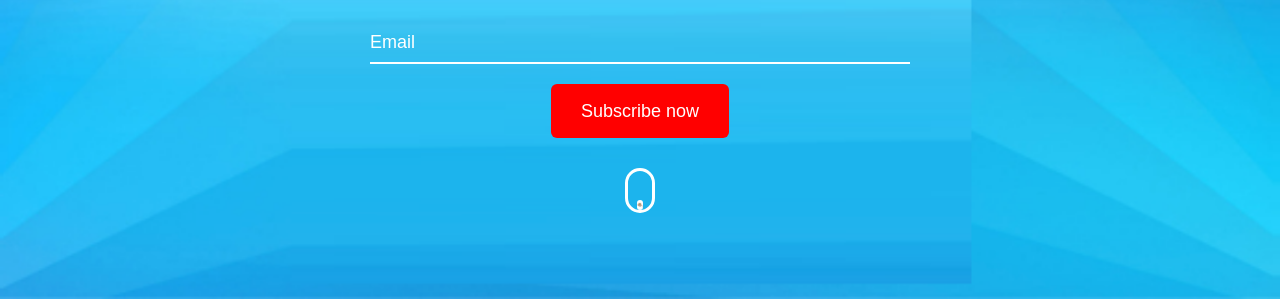
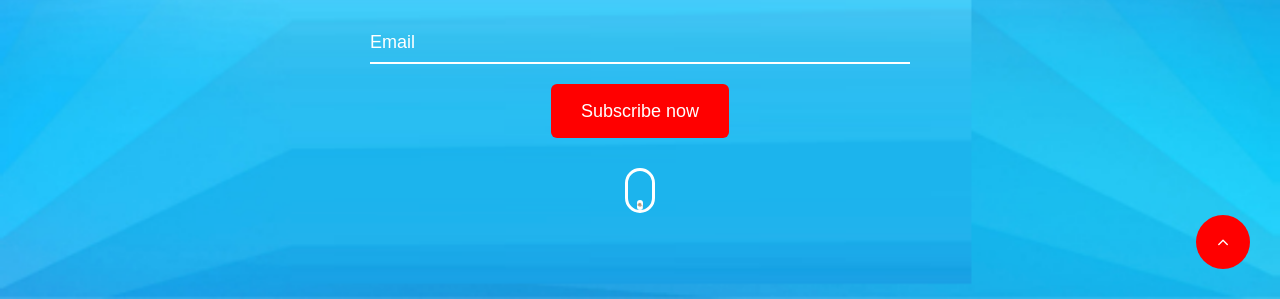
Before and after one commit to arturasdanielius/5-coming-soon, a website: page index.html in a window 1280 px wide. Shown: the part 501-800 px from the top of the page. Drawn offline with Linux system fonts and the light colour scheme.

Commit message:
Back to top #14

```diff
--- a/css/base/base.css
+++ b/css/base/base.css
@@ -1,3 +1,7 @@
+html {
+    scroll-behavior: smooth;
+}
+
 body,
 body * {
     margin: 0;
--- a/css/components/button.css
+++ b/css/components/button.css
@@ -2,11 +2,21 @@
     padding: 18px 30px;
     border-radius: 6px;
     font-size: 18px;
-    line-height: 18px;
+    line-height: 1em;
     background-color: red;
+    text-align: center;
+    text-decoration: none;
     color: #fff;
     border: none;
+}
 
-
-
+.back-to-top {
+    border-radius: 50%;
+    position: fixed;
+    bottom: 30px;
+    right: 30px;
 }
+.btn.btn-circle {
+    padding: 1em;
+    width: 3em;
+}
--- a/css/pages/home.css
+++ b/css/pages/home.css
@@ -64,6 +64,7 @@ section.bg-main{
 .column {
     display: flex;
     flex-direction: column;
+    align-items: flex-start;
     gap: 30px;
     width: 50%;
 }
@@ -154,6 +155,7 @@ footer.container {
 .futeriukai > *:last-child::after {
     display: none;
 }
+
 /*FOOTER end*/
 
 @media (max-width:700px) {
--- a/index.html
+++ b/index.html
@@ -96,6 +96,7 @@
             <p>Lorem ipsum dolor sit amet consectetur <a href="#">200+</a>. Perspiciatis nulla, veniam unde dolorum autem assumenda blanditiis asperiores saepe harum vel dolores nemo accusamus voluptatem aperiam in eaque doloribus <a href="#">Matrox</a> tempora.</p>
         </div>
     </footer>
+    <a href="#" class="btn fa fa-angle-up back-to-top btn-circle"></a>
 </body>
 
 
```
